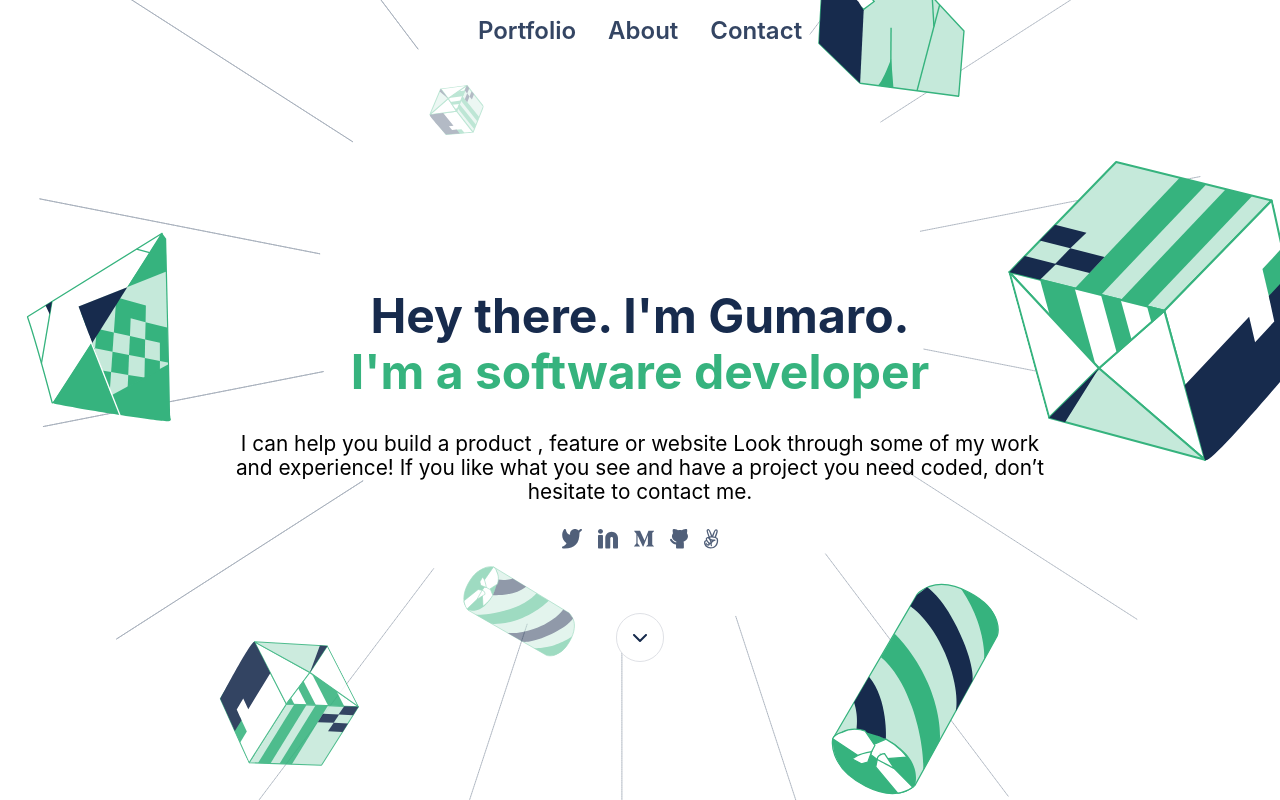
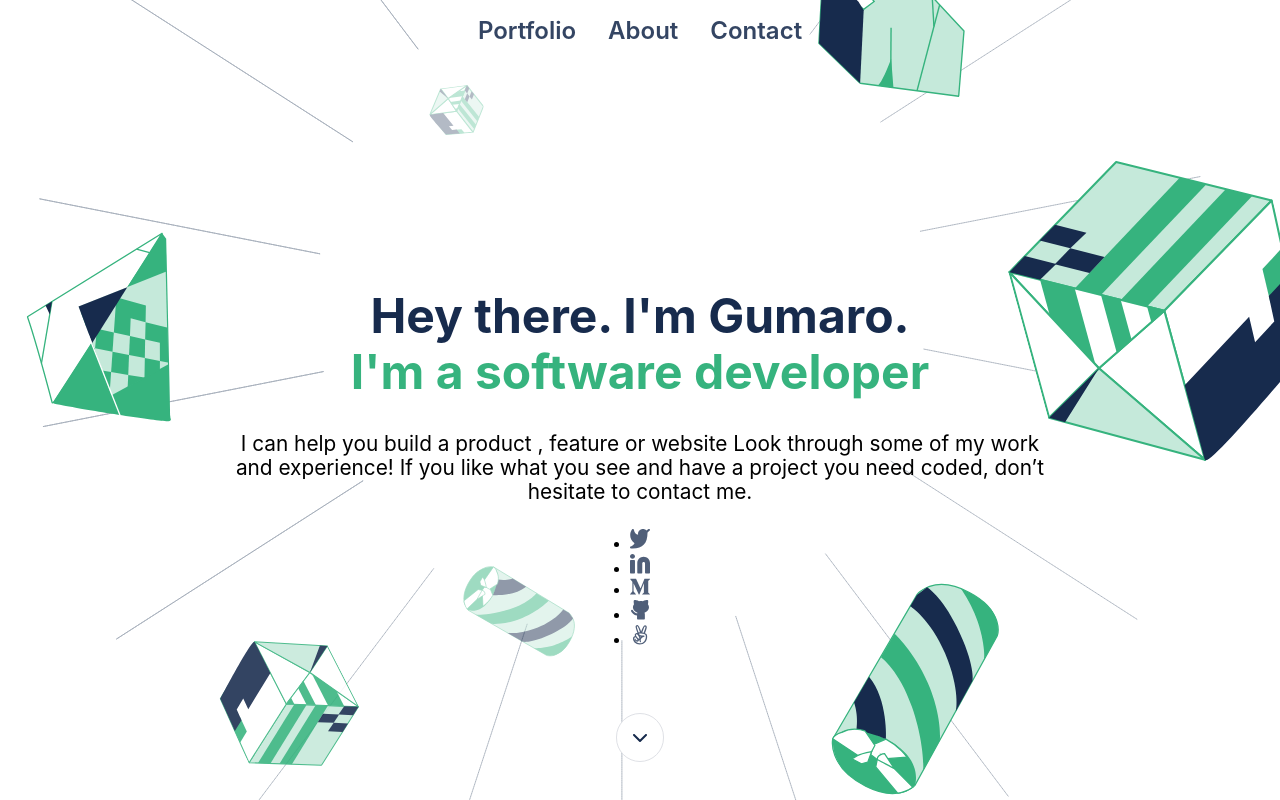
Before and after one commit to Movgto/my-portfolio, a website: page my_portfolio.html in a window 1280 px wide. Drawn offline with Linux system fonts and the light colour scheme.

Commit message:
Update my_portfolio.html

```diff
--- a/my_portfolio.html
+++ b/my_portfolio.html
@@ -24,15 +24,12 @@
                 </a>
             </div>
         </header>
-
         <nav id="toolbar">
             <div id="menu-button">
                 <object data="icons/icon-menu.svg"></object>
             </div>
         </nav>
-
         <section id="headline">
-
             <h1 id="primary-text">
                 <p id="title-1">Hey there. I'm Gumaro.</p>
                 <p id="title-2">I'm a software developer</p>
@@ -45,11 +42,13 @@
                 </p>
             </div>
             <div id="social-media">
-                <img src="icons/twitter.svg" />
-                <img src="icons/linkedin.svg" />
-                <img src="icons/medium.svg" />
-                <img src="icons/github.svg" />
-                <img src="icons/angellist.svg" />
+                <ul id="soc-med-list">
+                    <li><img src="icons/twitter.svg" /></li>
+                    <li><img src="icons/linkedin.svg" /></li>
+                    <li><img src="icons/medium.svg" /></li>
+                    <li><img src="icons/github.svg" /></li>
+                    <li><img src="icons/angellist.svg" /></li>
+                </ul>
             </div>
         </section>
 
@@ -58,6 +57,7 @@
                 <img src="icons/union.svg" />
             </button>
         </div>
+
     </div>
 </body>
 </html>
```
